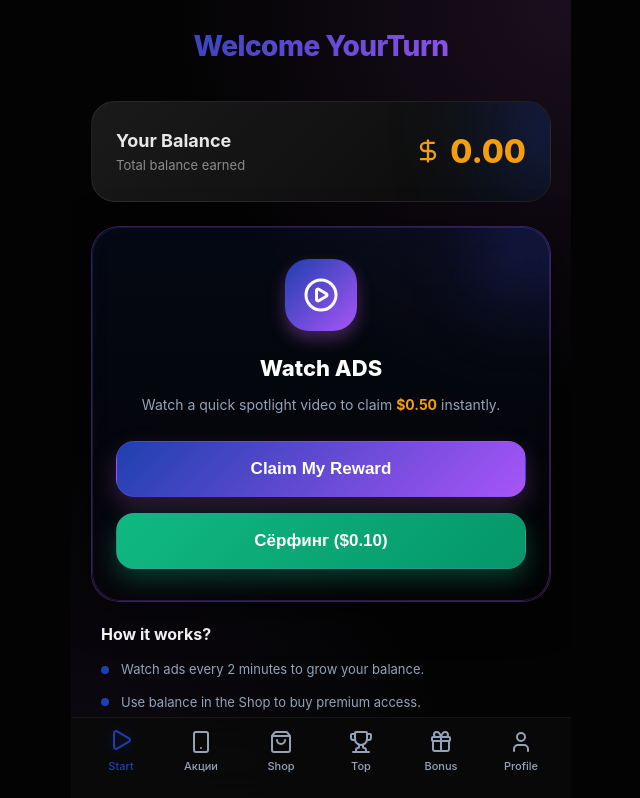
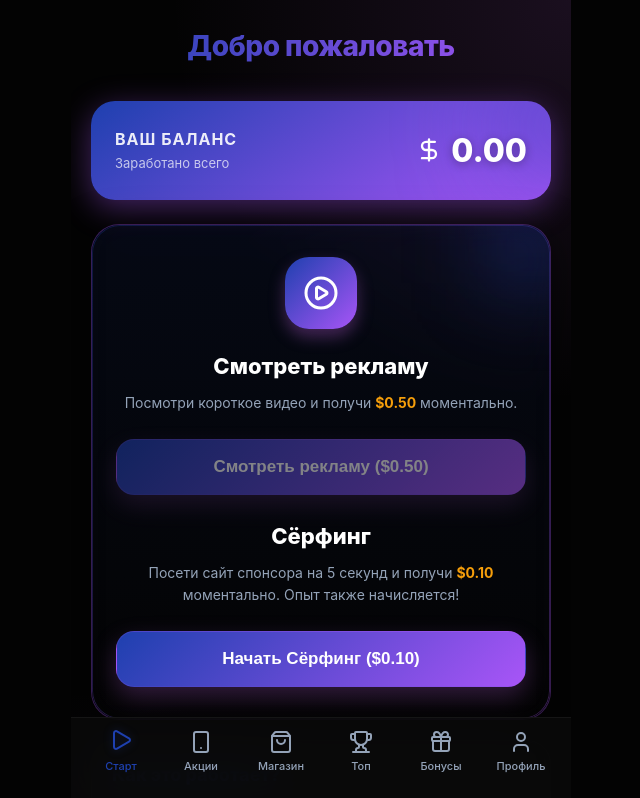
Before and after one commit to NTIVI/tg_web_app_black, a React (Vite) app in the folder frontend/: page / in a window 1280 px wide. Shown: the top 798 px of the page, without its empty margins (319-959 px from the left). Built offline with nearby package versions, Linux system fonts and the light colour scheme; no server answers.

Commit message:
feat(web_app): surfing modal, russian language, shop and xp refactors

```diff
--- a/frontend/src/components/Layout.tsx
+++ b/frontend/src/components/Layout.tsx
@@ -15,7 +15,7 @@ const Layout = () => {
           className={({ isActive }) => `nav-item ${isActive ? 'active' : ''}`}
         >
           <Play size={24} />
-          <span>Start</span>
+          <span>Старт</span>
         </NavLink>
 
         <NavLink
@@ -31,7 +31,7 @@ const Layout = () => {
           className={({ isActive }) => `nav-item ${isActive ? 'active' : ''}`}
         >
           <ShoppingBag size={24} />
-          <span>Shop</span>
+          <span>Магазин</span>
         </NavLink>
 
         <NavLink
@@ -39,7 +39,7 @@ const Layout = () => {
           className={({ isActive }) => `nav-item ${isActive ? 'active' : ''}`}
         >
           <Trophy size={24} />
-          <span>Top</span>
+          <span>Топ</span>
         </NavLink>
 
         <NavLink
@@ -47,7 +47,7 @@ const Layout = () => {
           className={({ isActive }) => `nav-item ${isActive ? 'active' : ''}`}
         >
           <Gift size={24} />
-          <span>Bonus</span>
+          <span>Бонусы</span>
         </NavLink>
 
         <NavLink
@@ -55,7 +55,7 @@ const Layout = () => {
           className={({ isActive }) => `nav-item ${isActive ? 'active' : ''}`}
         >
           <User size={24} />
-          <span>Profile</span>
+          <span>Профиль</span>
         </NavLink>
 
       </nav>
--- a/frontend/src/pages/NFC.tsx
+++ b/frontend/src/pages/NFC.tsx
@@ -230,8 +230,8 @@ const NFC = ({ userId, balance, setBalance }: any) => {
   };
 
   const handleBuy = async (nft: any) => {
-    if (!userId) return showToast('error', 'Not logged in');
-    if (balance < nft.price) return showToast('error', 'Insufficient balance');
+    if (!userId) return showToast('error', 'Войдите в систему');
+    if (balance < nft.price) return showToast('error', 'Недостаточно средств');
     setBuying(nft.id);
     try {
       const res = await fetch(`${API_URL}/nft/buy`, {
@@ -242,19 +242,19 @@ const NFC = ({ userId, balance, setBalance }: any) => {
       const data = await res.json();
       if (res.ok && data.success) {
         setBalance(data.newBalance);
-        showToast('success', `${nft.name} purchased! -$${(nft.price / 100).toFixed(2)}`);
+        showToast('success', `${nft.name} куплено! -$${(nft.price / 100).toFixed(2)}`);
       } else {
-        showToast('error', data.error || 'Purchase failed');
+        showToast('error', data.error || 'Ошибка при покупке');
       }
     } catch {
-      showToast('error', 'Network error');
+      showToast('error', 'Ошибка сети');
     } finally {
       setBuying(null);
     }
   };
 
   const handleSell = async (nft: any) => {
-    if (!userId) return showToast('error', 'Not logged in');
+    if (!userId) return showToast('error', 'Войдите в систему');
     setSelling(nft.id);
     try {
       const res = await fetch(`${API_URL}/nft/sell`, {
@@ -265,12 +265,12 @@ const NFC = ({ userId, balance, setBalance }: any) => {
       const data = await res.json();
       if (res.ok && data.success) {
         setBalance(data.newBalance);
-        showToast('success', `${nft.name} sold! +$${(nft.price / 100).toFixed(2)}`);
+        showToast('success', `${nft.name} продано! +$${(nft.price / 100).toFixed(2)}`);
       } else {
-        showToast('error', data.error || 'Sell failed');
+        showToast('error', data.error || 'Ошибка при продаже');
       }
     } catch {
-      showToast('error', 'Network error');
+      showToast('error', 'Ошибка сети');
     } finally {
       setSelling(null);
     }
@@ -339,7 +339,7 @@ const NFC = ({ userId, balance, setBalance }: any) => {
       {userId && (
         <div style={{ display: 'flex', alignItems: 'center', gap: '8px', marginBottom: '16px', fontSize: '15px', fontWeight: '800' }}>
           <DollarSign size={14} color="var(--gold-color)" />
-          <span>Your balance: <strong style={{ color: 'var(--gold-color)' }}>${((balance || 0) / 100).toFixed(2)}</strong></span>
+          <span>Ваш баланс: <strong style={{ color: 'var(--gold-color)' }}>${((balance || 0) / 100).toFixed(2)}</strong></span>
         </div>
       )}
 
--- a/frontend/src/pages/Profile.tsx
+++ b/frontend/src/pages/Profile.tsx
@@ -39,10 +39,10 @@ const Profile = ({ userId, tgUser, balance }: any) => {
   return (
     <div className="page" style={{ background: 'var(--background-color)' }}>
       <div style={{ display: 'flex', justifyContent: 'space-between', alignItems: 'center', marginBottom: '24px' }}>
-        <h1>Profile</h1>
+        <h1>Профиль</h1>
         <div className="glass-panel" style={{ padding: '8px 16px', margin: 0, borderRadius: '12px', display: 'flex', alignItems: 'center', gap: '8px', border: '1px solid var(--primary-color)' }}>
           <Trophy size={16} color="var(--gold-color)" />
-          <span style={{ fontWeight: '800', color: 'var(--gold-color)', fontSize: '14px' }}>LVL {tgUser?.level || 1}</span>
+          <span style={{ fontWeight: '800', color: 'var(--gold-color)', fontSize: '14px' }}>УР {tgUser?.level || 1}</span>
         </div>
       </div>
 
@@ -67,7 +67,7 @@ const Profile = ({ userId, tgUser, balance }: any) => {
           <div style={{ maxWidth: '240px', margin: '0 auto 24px auto' }}>
             <div style={{ width: '100%', height: '6px', background: 'rgba(255,255,255,0.05)', borderRadius: '10px', overflow: 'hidden', border: '1px solid rgba(255,255,255,0.05)' }}>
               <div style={{
-                width: `${(balance % 1000) / 10}%`,
+                width: `${((tgUser?.xp || balance || 0) % 1000) / 10}%`,
                 height: '100%',
                 background: 'linear-gradient(to right, #1e40af, #a855f7)',
                 borderRadius: '10px',
@@ -75,8 +75,8 @@ const Profile = ({ userId, tgUser, balance }: any) => {
               }} />
             </div>
             <div style={{ display: 'flex', justifyContent: 'space-between', marginTop: '6px' }}>
-              <span style={{ fontSize: '10px', color: 'rgba(255,255,255,0.3)', fontWeight: '700', textTransform: 'uppercase' }}>Progress</span>
-              <span style={{ fontSize: '10px', color: 'var(--success-color)', fontWeight: '800' }}>{balance % 1000} / 1000 XP</span>
+              <span style={{ fontSize: '10px', color: 'rgba(255,255,255,0.3)', fontWeight: '700', textTransform: 'uppercase' }}>Прогресс</span>
+              <span style={{ fontSize: '10px', color: 'var(--success-color)', fontWeight: '800' }}>{(tgUser?.xp || balance || 0) % 1000} / 1000 XP</span>
             </div>
           </div>
 
@@ -84,7 +84,7 @@ const Profile = ({ userId, tgUser, balance }: any) => {
             <div style={{ background: 'rgba(255,255,255,0.03)', borderRadius: '16px', padding: '16px', border: '1px solid rgba(255,255,255,0.05)' }}>
               <div style={{ display: 'flex', alignItems: 'center', gap: '8px', color: 'var(--text-secondary)', fontSize: '12px', marginBottom: '4px', justifyContent: 'center' }}>
                 <Wallet size={12} />
-                <span>Balance</span>
+                <span>Баланс</span>
               </div>
               <div style={{ color: 'var(--gold-color)', fontSize: '18px', fontWeight: '800' }}>${((balance || 0) / 100).toFixed(2)}</div>
             </div>
@@ -92,9 +92,9 @@ const Profile = ({ userId, tgUser, balance }: any) => {
             <div style={{ background: 'rgba(255,255,255,0.03)', borderRadius: '16px', padding: '16px', border: '1px solid rgba(255,255,255,0.05)' }}>
               <div style={{ display: 'flex', alignItems: 'center', gap: '8px', color: 'var(--text-secondary)', fontSize: '12px', marginBottom: '4px', justifyContent: 'center' }}>
                 <ShieldCheck size={12} />
-                <span>Status</span>
+                <span>Статус</span>
               </div>
-              <div style={{ color: 'var(--primary-color)', fontSize: '18px', fontWeight: '800' }}>Active</div>
+              <div style={{ color: 'var(--primary-color)', fontSize: '18px', fontWeight: '800' }}>Активен</div>
             </div>
           </div>
         </div>
@@ -140,14 +140,14 @@ const Profile = ({ userId, tgUser, balance }: any) => {
           justifyContent: 'space-between',
           alignItems: 'center'
         }}>
-          <span style={{ fontSize: '12px', opacity: 0.5, fontWeight: '600' }}>Collection Status</span>
+          <span style={{ fontSize: '12px', opacity: 0.5, fontWeight: '600' }}>Статус коллекции</span>
           <span style={{ fontSize: '13px', fontWeight: '900', color: 'var(--primary-color)' }}>Всего: {myNfts.reduce((acc, n) => acc + n.qty, 0)} шт</span>
         </div>
       </div>
 
       <div style={{ display: 'flex', alignItems: 'center', gap: '10px', marginBottom: '16px' }}>
         <Package size={20} color="var(--primary-color)" />
-        <h3 style={{ fontSize: '18px', fontWeight: '700' }}>My Purchases</h3>
+        <h3 style={{ fontSize: '18px', fontWeight: '700' }}>Мои покупки</h3>
       </div>
 
       <div className="glass-panel" style={{ padding: '0 20px' }}>
@@ -166,14 +166,14 @@ const Profile = ({ userId, tgUser, balance }: any) => {
               </div>
               <div style={{ display: 'flex', flexDirection: 'column', alignItems: 'flex-end', gap: '4px' }}>
                 <div style={{ color: 'var(--gold-color)', fontWeight: '800', fontSize: '14px' }}>-${((p.price || 0) / 100).toFixed(2)}</div>
-                <div style={{ fontSize: '10px', color: 'rgba(255,255,255,0.3)', textTransform: 'uppercase', letterSpacing: '0.5px' }}>Completed</div>
+                <div style={{ fontSize: '10px', color: 'rgba(255,255,255,0.3)', textTransform: 'uppercase', letterSpacing: '0.5px' }}>Выполнено</div>
               </div>
             </div>
           ))
         ) : (
           <div style={{ padding: '40px 0', textAlign: 'center', display: 'flex', flexDirection: 'column', alignItems: 'center', gap: '12px' }}>
             <Package size={32} style={{ opacity: 0.2 }} />
-            <p style={{ color: 'rgba(255,255,255,0.3)', fontSize: '14px', margin: 0 }}>You haven't made any purchases yet.</p>
+            <p style={{ color: 'rgba(255,255,255,0.3)', fontSize: '14px', margin: 0 }}>Вы еще не совершали покупок.</p>
           </div>
         )}
       </div>
--- a/frontend/src/pages/Shop.tsx
+++ b/frontend/src/pages/Shop.tsx
@@ -21,9 +21,9 @@ const Shop = ({ userId, balance, setBalance }: ShopProps) => {
   const [message, setMessage] = useState('');
 
   const handleBuy = async (item: typeof items[0]) => {
-    if (!userId) return setMessage('Please wait for init.');
+    if (!userId) return setMessage('Пожалуйста, подождите инициализацию.');
     if (balance < item.price) {
-      setMessage(`Not enough funds for ${item.name}!`);
+      setMessage(`Недостаточно средств для ${item.name}!`);
       setTimeout(() => setMessage(''), 3000);
       return;
     }
@@ -38,20 +38,20 @@ const Shop = ({ userId, balance, setBalance }: ShopProps) => {
       const data = await res.json();
       if (data.success) {
         setBalance(data.newBalance);
-        setMessage(`Successfully bought ${item.name}!`);
+        setMessage(`Успешно куплено ${item.name}!`);
       } else {
-        setMessage(data.error || 'Failed to buy');
+        setMessage(data.error || 'Ошибка при покупке');
       }
     } catch (err) {
-      setMessage('Network error.');
+      setMessage('Ошибка сети.');
     }
     setTimeout(() => setMessage(''), 3000);
   };
 
   return (
     <div className="page">
-      <h1>Premium Shop</h1>
-      <p>Spend your available balance on amazing prizes.</p>
+      <h1>Магазин</h1>
+      <p>Тратьте баланс на крутые призы.</p>
 
       {message && (
         <div style={{ backgroundColor: 'var(--surface-color-light)', padding: '12px', borderRadius: '8px', margin: '16px 0', border: '1px solid var(--primary-color)' }}>
@@ -61,18 +61,18 @@ const Shop = ({ userId, balance, setBalance }: ShopProps) => {
 
       <div className="shop-grid" style={{ marginTop: '24px' }}>
         {items.map(item => (
-          <div key={item.id} className="shop-item">
-            <img src={item.img} alt={item.name} className="shop-item-image" />
-            <div className="shop-item-title">{item.name}</div>
+          <div key={item.id} className="shop-item" style={{ display: 'flex', flexDirection: 'column', height: '100%' }}>
+            <img src={item.img} alt={item.name} className="shop-item-image" style={{ objectFit: 'cover' }} />
+            <div className="shop-item-title" style={{ flexGrow: 1, minHeight: '40px' }}>{item.name}</div>
             <div className="shop-item-price">${(item.price / 100).toFixed(2)}</div>
             <button
               className="btn-primary"
-              style={{ width: '100%', padding: '10px' }}
+              style={{ width: '100%', padding: '10px', marginTop: 'auto' }}
               onClick={() => handleBuy(item)}
               disabled={balance < item.price}
             >
               <ShoppingCart size={18} />
-              Buy
+              Купить
             </button>
           </div>
         ))}
--- a/frontend/src/pages/Start.tsx
+++ b/frontend/src/pages/Start.tsx
@@ -9,11 +9,11 @@ interface StartProps {
 }
 
 const Start = ({ userId, balance, setBalance }: StartProps) => {
-  const adState = 'idle' as 'idle' | 'loading' | 'watching' | 'done';
+  const [adState, setAdState] = useState<'idle' | 'loading' | 'watching' | 'done'>('idle');
   const [adMessage, setAdMessage] = useState('');
   const [cooldownTime, setCooldownTime] = useState(0);
   const [surfCooldownTime, setSurfCooldownTime] = useState(0);
-  const countdown = 0;
+  const [surfCountdown, setSurfCountdown] = useState(0);
 
   // Restore cooldown from localStorage on mount
   useEffect(() => {
@@ -24,7 +24,7 @@ const Start = ({ userId, balance, setBalance }: StartProps) => {
     }
     const lastSurf = localStorage.getItem('last_surf_watch');
     if (lastSurf) {
-      const diff = 10 - Math.floor((Date.now() - parseInt(lastSurf)) / 1000);
+      const diff = 5 - Math.floor((Date.now() - parseInt(lastSurf)) / 1000);
       if (diff > 0) setSurfCooldownTime(diff);
     }
   }, []);
@@ -59,16 +59,26 @@ const Start = ({ userId, balance, setBalance }: StartProps) => {
 
 
   const handleSurfAd = async () => {
-    if (!userId) { setAdMessage('Please log in first.'); return; }
+    if (!userId) { setAdMessage('Пожалуйста, войдите в систему.'); return; }
     if (surfCooldownTime > 0) return;
 
-    // Open link
-    if ((window as any).Telegram?.WebApp && (window as any).Telegram.WebApp.openLink) {
-        (window as any).Telegram.WebApp.openLink('https://publishers.richads.com/secure/direct-link', { try_instant_view: false });
-    } else {
-        window.open('https://publishers.richads.com/secure/direct-link', '_blank');
-    }
+    setAdState('watching');
+    setSurfCountdown(5);
 
+    const t = setInterval(() => {
+      setSurfCountdown(prev => {
+        if (prev <= 1) {
+          clearInterval(t);
+          finishSurf();
+          return 0;
+        }
+        return prev - 1;
+      });
+    }, 1000);
+  };
+
+  const finishSurf = async () => {
+    setAdState('loading');
     try {
       const res = await fetch(`${API_URL}/surf-ad`, {
         method: 'POST',
@@ -80,25 +90,34 @@ const Start = ({ userId, balance, setBalance }: StartProps) => {
         setBalance(data.newBalance);
         setAdMessage('✅ Сёрфинг пройден! +$0.10');
         localStorage.setItem('last_surf_watch', Date.now().toString());
-        setSurfCooldownTime(10);
+        setSurfCooldownTime(5);
+        setAdState('done');
       } else {
         setAdMessage(data.error?.includes('Cooldown') ? '⏰ Подождите перед следующим сёрфингом.' : '❌ Ошибка начисления.');
+        setAdState('done');
       }
     } catch {
-      setAdMessage('❌ Network error.');
+      setAdMessage('❌ Ошибка сети.');
+      setAdState('done');
     }
+    setTimeout(() => setAdState('idle'), 3000);
   };
 
   return (
     <div className="page" style={{ paddingBottom: '120px' }}>
-      <h1 style={{ textAlign: 'center', marginBottom: '32px' }}>Welcome YourTurn</h1>
+      <h1 style={{ textAlign: 'center', marginBottom: '32px' }}>Добро пожаловать</h1>
 
-      <div className="balance-card">
+      <div className="balance-card" style={{
+        background: 'linear-gradient(145deg, #1e40af, #a855f7)',
+        boxShadow: '0 8px 32px rgba(168, 85, 247, 0.4)',
+        border: 'none',
+        borderRadius: '24px'
+      }}>
         <div>
-          <h2 style={{ fontSize: '18px', opacity: 0.9 }}>Your Balance</h2>
-          <p style={{ margin: 0, fontSize: '13px', color: 'rgba(255,255,255,0.5)' }}>Total balance earned</p>
+          <h2 style={{ fontSize: '16px', opacity: 0.9, textTransform: 'uppercase', letterSpacing: '1px' }}>Ваш баланс</h2>
+          <p style={{ margin: 0, fontSize: '13px', color: 'rgba(255,255,255,0.7)' }}>Заработано всего</p>
         </div>
-        <div className="balance-amount">
+        <div className="balance-amount" style={{ textShadow: '0 2px 10px rgba(0,0,0,0.3)', color: '#fff' }}>
           <DollarSign size={28} />
           <span>{((balance || 0) / 100).toFixed(2)}</span>
         </div>
@@ -139,10 +158,10 @@ const Start = ({ userId, balance, setBalance }: StartProps) => {
                   display: 'flex', alignItems: 'center', justifyContent: 'center',
                   fontSize: '12px', fontWeight: '900', color: 'var(--primary-color)'
                 }}>
-                  {countdown > 0 ? countdown : '✓'}
+                  {surfCountdown > 0 ? surfCountdown : '✓'}
                 </div>
                 <span style={{ fontWeight: '700', fontSize: '14px', color: 'white' }}>
-                  {countdown > 0 ? 'Wait...' : 'Reward Claimed!'}
+                  {surfCountdown > 0 ? 'Ждите...' : 'Награда получена!'}
                 </span>
               </div>
 
@@ -159,7 +178,7 @@ const Start = ({ userId, balance, setBalance }: StartProps) => {
           {adState === 'loading' && (
             <div style={{ minHeight: '200px', display: 'flex', flexDirection: 'column', alignItems: 'center', justifyContent: 'center', gap: '16px' }}>
               <div className="spinner" style={{ width: '48px', height: '48px' }} />
-              <p style={{ fontSize: '15px', fontWeight: '700' }}>Preparing advertisement...</p>
+              <p style={{ fontSize: '15px', fontWeight: '700' }}>Подготовка награды...</p>
             </div>
           )}
 
@@ -186,9 +205,9 @@ const Start = ({ userId, balance, setBalance }: StartProps) => {
                 <PlayCircle size={36} color="white" />
               </div>
 
-              <h2 style={{ marginBottom: '8px', fontSize: '22px', fontWeight: '800' }}>Watch ADS</h2>
+              <h2 style={{ marginBottom: '8px', fontSize: '22px', fontWeight: '800' }}>Смотреть рекламу</h2>
               <p style={{ color: 'var(--text-secondary)', marginBottom: '24px', fontSize: '14px' }}>
-                Watch a quick spotlight video to claim <span style={{ color: 'var(--gold-color)', fontWeight: '700' }}>$0.50</span> instantly.
+                Посмотри короткое видео и получи <span style={{ color: 'var(--gold-color)', fontWeight: '700' }}>$0.50</span> моментально.
               </p>
 
               {adMessage && (
@@ -209,12 +228,19 @@ const Start = ({ userId, balance, setBalance }: StartProps) => {
                   width: '100%', height: '56px', fontSize: '17px', fontWeight: '700',
                   borderRadius: '18px',
                   boxShadow: '0 10px 25px rgba(157, 80, 187, 0.3)',
-                  marginBottom: '16px'
+                  marginBottom: '16px',
+                  opacity: 0.5,
+                  cursor: 'not-allowed'
                 }}
                 onClick={() => {}}
               >
-                Claim My Reward
+                Смотреть рекламу ($0.50)
               </button>
+
+              <h2 style={{ marginBottom: '8px', fontSize: '22px', fontWeight: '800', marginTop: '24px' }}>Сёрфинг</h2>
+              <p style={{ color: 'var(--text-secondary)', marginBottom: '24px', fontSize: '14px' }}>
+                Посети сайт спонсора на 5 секунд и получи <span style={{ color: 'var(--gold-color)', fontWeight: '700' }}>$0.10</span> моментально. Опыт также начисляется!
+              </p>
 
               <button
                 className="btn-primary"
@@ -222,30 +248,34 @@ const Start = ({ userId, balance, setBalance }: StartProps) => {
                 style={{
                   width: '100%', height: '56px', fontSize: '17px', fontWeight: '700',
                   borderRadius: '18px',
-                  background: 'linear-gradient(135deg, #10b981, #059669)',
-                  boxShadow: surfCooldownTime > 0 ? 'none' : '0 10px 25px rgba(16, 185, 129, 0.3)'
+                  background: 'linear-gradient(135deg, #1e40af, #a855f7)',
+                  boxShadow: surfCooldownTime > 0 ? 'none' : '0 10px 25px rgba(157, 80, 187, 0.3)'
                 }}
                 onClick={handleSurfAd}
               >
                 {surfCooldownTime > 0
                   ? `Сёрфинг ${Math.floor(surfCooldownTime / 60)}:${(surfCooldownTime % 60).toString().padStart(2, '0')}`
-                  : 'Сёрфинг ($0.10)'}
+                  : 'Начать Сёрфинг ($0.10)'}
               </button>
             </div>
           )}
         </div>
       </div>
 
-      <div style={{ padding: '0 10px', marginTop: '16px' }}>
-        <h3 style={{ fontSize: '16px', fontWeight: '700', marginBottom: '12px' }}>How it works?</h3>
-        <div style={{ display: 'flex', flexDirection: 'column', gap: '12px' }}>
-          <div style={{ display: 'flex', gap: '12px', alignItems: 'center' }}>
-            <div style={{ width: '8px', height: '8px', borderRadius: '50%', background: 'var(--primary-color)', flexShrink: 0 }} />
-            <div style={{ fontSize: '13px', color: 'var(--text-secondary)' }}>Watch ads every 2 minutes to grow your balance.</div>
+      <div style={{ padding: '20px', marginTop: '16px', background: 'rgba(255,255,255,0.03)', borderRadius: '24px', border: '1px solid rgba(255,255,255,0.05)' }}>
+        <h3 style={{ fontSize: '18px', fontWeight: '800', marginBottom: '16px', color: 'var(--primary-color)' }}>Как это работает?</h3>
+        <div style={{ display: 'flex', flexDirection: 'column', gap: '16px' }}>
+          <div style={{ display: 'flex', gap: '16px', alignItems: 'center' }}>
+            <div style={{ width: '32px', height: '32px', borderRadius: '10px', background: 'rgba(30, 64, 175, 0.2)', border: '1px solid var(--primary-color)', flexShrink: 0, display: 'flex', alignItems: 'center', justifyContent: 'center', color: 'var(--primary-color)', fontWeight: 'bold' }}>1</div>
+            <div style={{ fontSize: '14px', color: 'var(--text-secondary)' }}>Смотрите рекламу или сёрфите сайты спонсоров.</div>
           </div>
-          <div style={{ display: 'flex', gap: '12px', alignItems: 'center' }}>
-            <div style={{ width: '8px', height: '8px', borderRadius: '50%', background: 'var(--primary-color)', flexShrink: 0 }} />
-            <div style={{ fontSize: '13px', color: 'var(--text-secondary)' }}>Use balance in the Shop to buy premium access.</div>
+          <div style={{ display: 'flex', gap: '16px', alignItems: 'center' }}>
+            <div style={{ width: '32px', height: '32px', borderRadius: '10px', background: 'rgba(30, 64, 175, 0.2)', border: '1px solid var(--primary-color)', flexShrink: 0, display: 'flex', alignItems: 'center', justifyContent: 'center', color: 'var(--primary-color)', fontWeight: 'bold' }}>2</div>
+            <div style={{ fontSize: '14px', color: 'var(--text-secondary)' }}>Зарабатывайте доллары и получайте очки опыта (XP).</div>
+          </div>
+          <div style={{ display: 'flex', gap: '16px', alignItems: 'center' }}>
+            <div style={{ width: '32px', height: '32px', borderRadius: '10px', background: 'rgba(30, 64, 175, 0.2)', border: '1px solid var(--primary-color)', flexShrink: 0, display: 'flex', alignItems: 'center', justifyContent: 'center', color: 'var(--primary-color)', fontWeight: 'bold' }}>3</div>
+            <div style={{ fontSize: '14px', color: 'var(--text-secondary)' }}>Тратьте баланс в Магазине и на Акции брендов!</div>
           </div>
         </div>
       </div>
```
Also changed, not shown: frontend/src/pages/Bonuses.tsx (+8 -7 lines), 2 other files (tests, documents, lock files or other folders).
